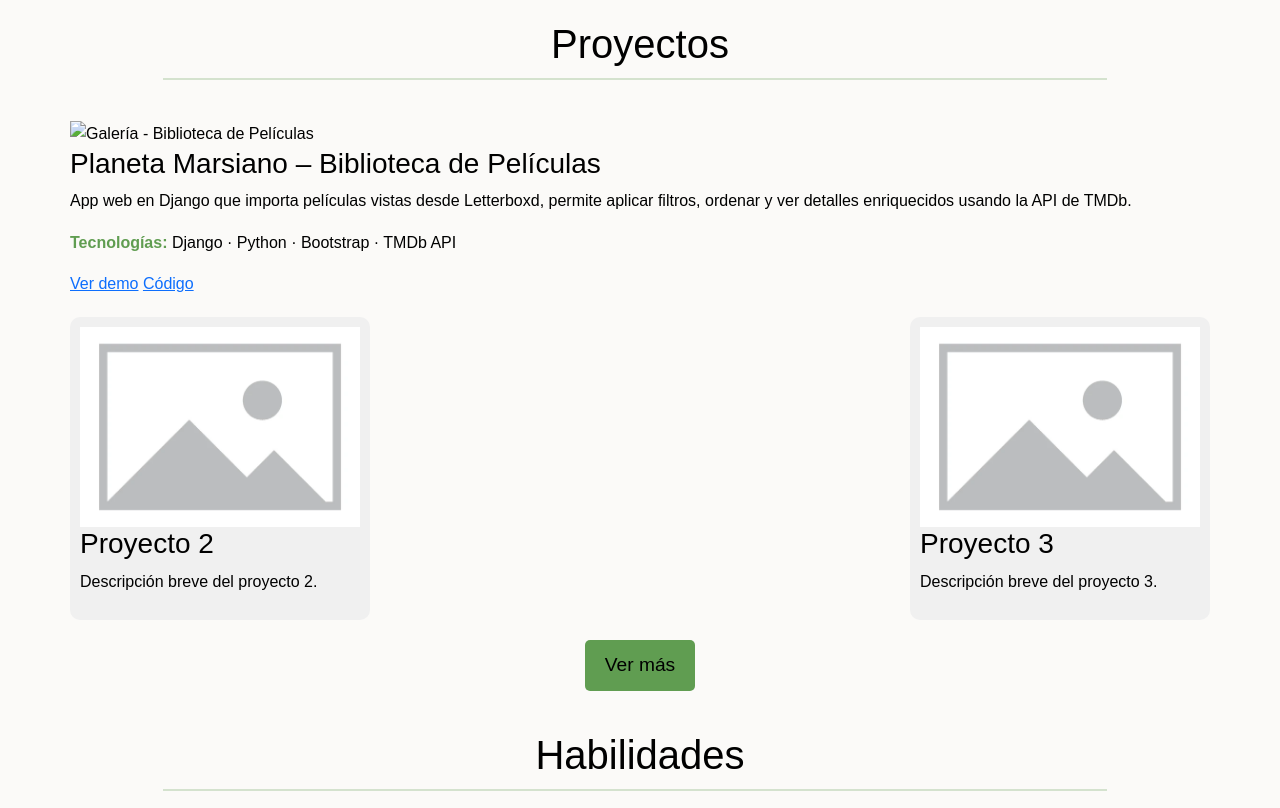
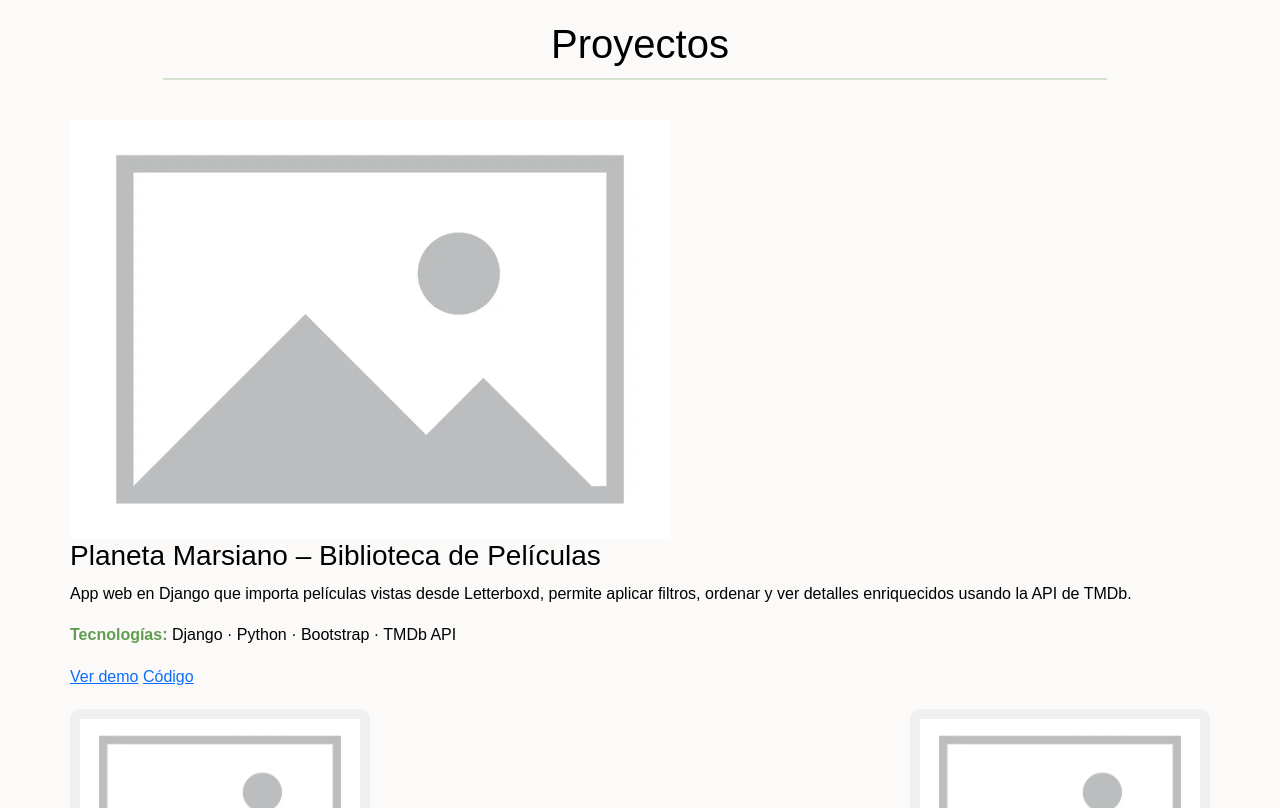
Before and after one commit to Mars0-cloud/Portafolio, a plain HTML site: page index.html in a window 1280 px wide. Shown: the part 820-1628 px from the top of the page. Drawn offline with nearby package versions, Linux system fonts and the light colour scheme.

Commit message:
Actualiza imagen proyecto 1

```diff
--- a/index.html
+++ b/index.html
@@ -61,7 +61,7 @@
             <div class="proyectos_lista">
                 <!-- Proyecto 1 -->
                 <div class="projecto">
-                    <img src="ruta/a/imagen-galeria.jpg" alt="Galería - Biblioteca de Películas">
+                    <img src="assets/default.webp" alt="Proyecto 1">
                     <div class="project-info">
                         <h3>Planeta Marsiano – Biblioteca de Películas</h3>
                         <p>App web en Django que importa películas vistas desde Letterboxd, permite aplicar filtros, ordenar y ver detalles enriquecidos usando la API de TMDb.</p>
```
